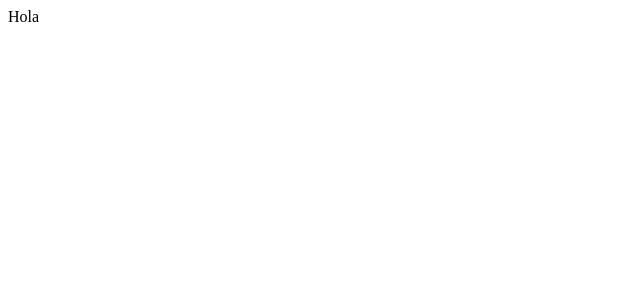
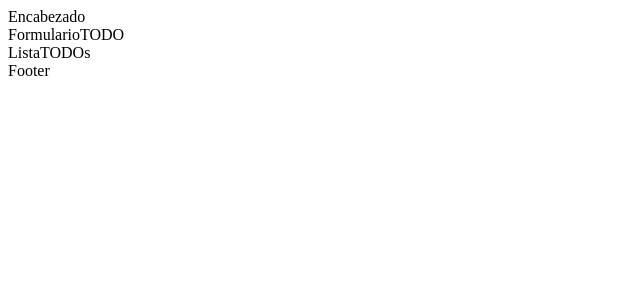
Before and after one commit to Estebantonio2/avance_react, a React (Vite) app: page / in a window 1280 px wide. Shown: the top 300 px of the page, without its empty margins (0-640 px from the left). Built offline with nearby package versions, Linux system fonts and the light colour scheme.

Commit message:
pagina funcional

```diff
--- a/src/Encabezado.tsx
+++ b/src/Encabezado.tsx
@@ -1,6 +1,5 @@
 const Encabezado = () => {
-    return
-    <div>
+    return <div>
         Encabezado
     </div>
 }
--- a/src/Footer.tsx
+++ b/src/Footer.tsx
@@ -1,6 +1,5 @@
 const Footer = () => {
-    return
-    <div>
+    return <div>
         Footer
     </div>
 }
--- a/src/FormularioTODO.tsx
+++ b/src/FormularioTODO.tsx
@@ -1,6 +1,5 @@
 const FormularioTODO = () => {
-    return
-    <div>
+    return <div>
         FormularioTODO
     </div>
 }
--- a/src/ListaTODOs.tsx
+++ b/src/ListaTODOs.tsx
@@ -1,6 +1,5 @@
 const ListaTODOs = () => {
-    return
-    <div>
+    return <div>
         ListaTODOs
     </div>
 }
--- a/src/TodoPage.tsx
+++ b/src/TodoPage.tsx
@@ -0,0 +1,15 @@
+import Encabezado from "./Encabezado";
+import Footer from "./Footer";
+import FormularioTODO from "./FormularioTODO";
+import ListaTODOs from "./ListaTODOs";
+
+const TodoPage = () => {
+    return <div>
+        <Encabezado />
+        <FormularioTODO />
+        <ListaTODOs />
+        <Footer />
+    </div>
+}
+
+export default TodoPage;
--- a/src/main.tsx
+++ b/src/main.tsx
@@ -1,10 +1,11 @@
 import { StrictMode } from 'react'
 import { createRoot } from 'react-dom/client'
+import TodoPage from './TodoPage'
 // import './index.css'
 // import App from './App.tsx'
 
 createRoot(document.getElementById('root')!).render(
   <StrictMode>
-    Hola
+    <TodoPage />
   </StrictMode>,
 )
```
